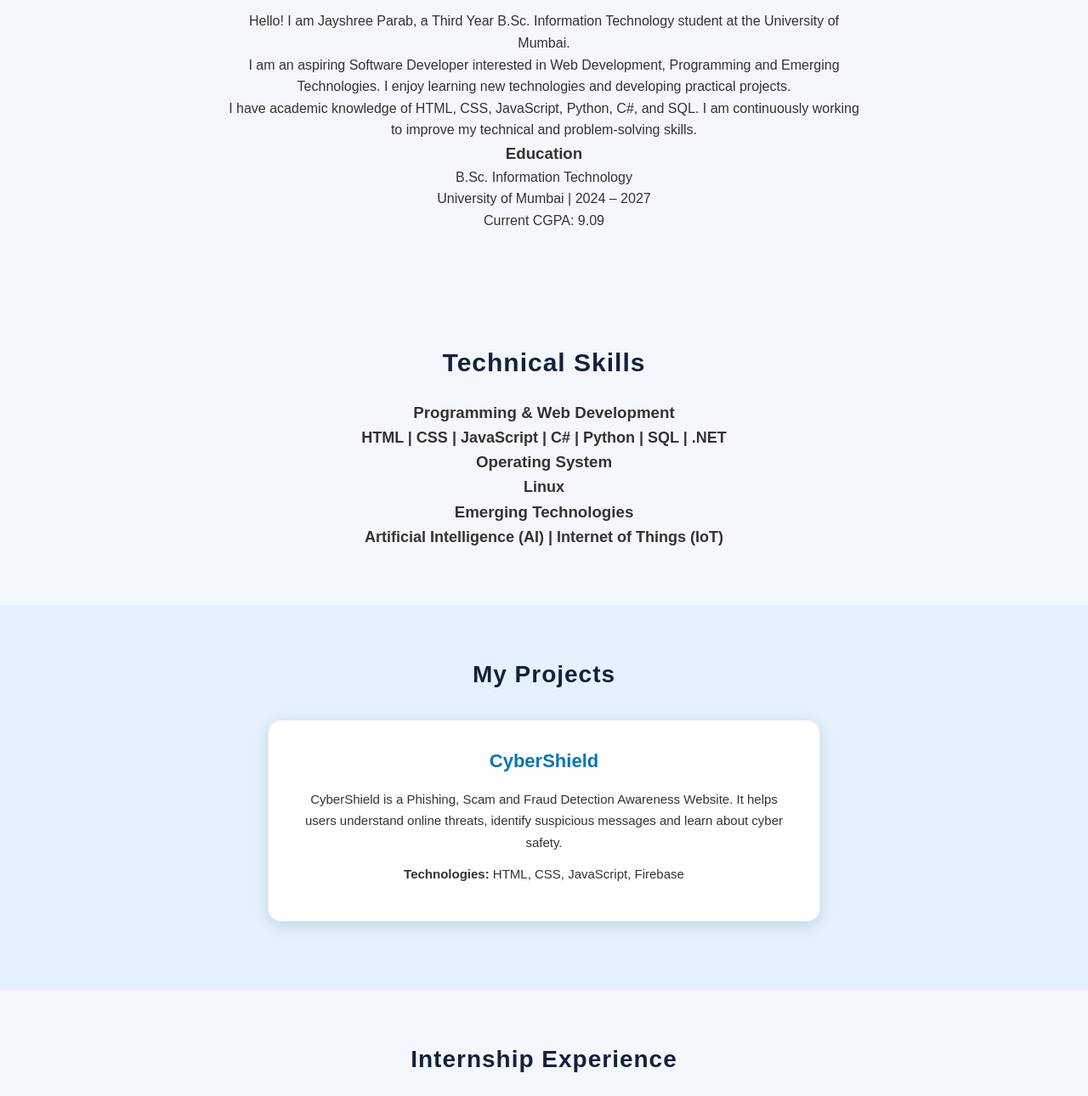
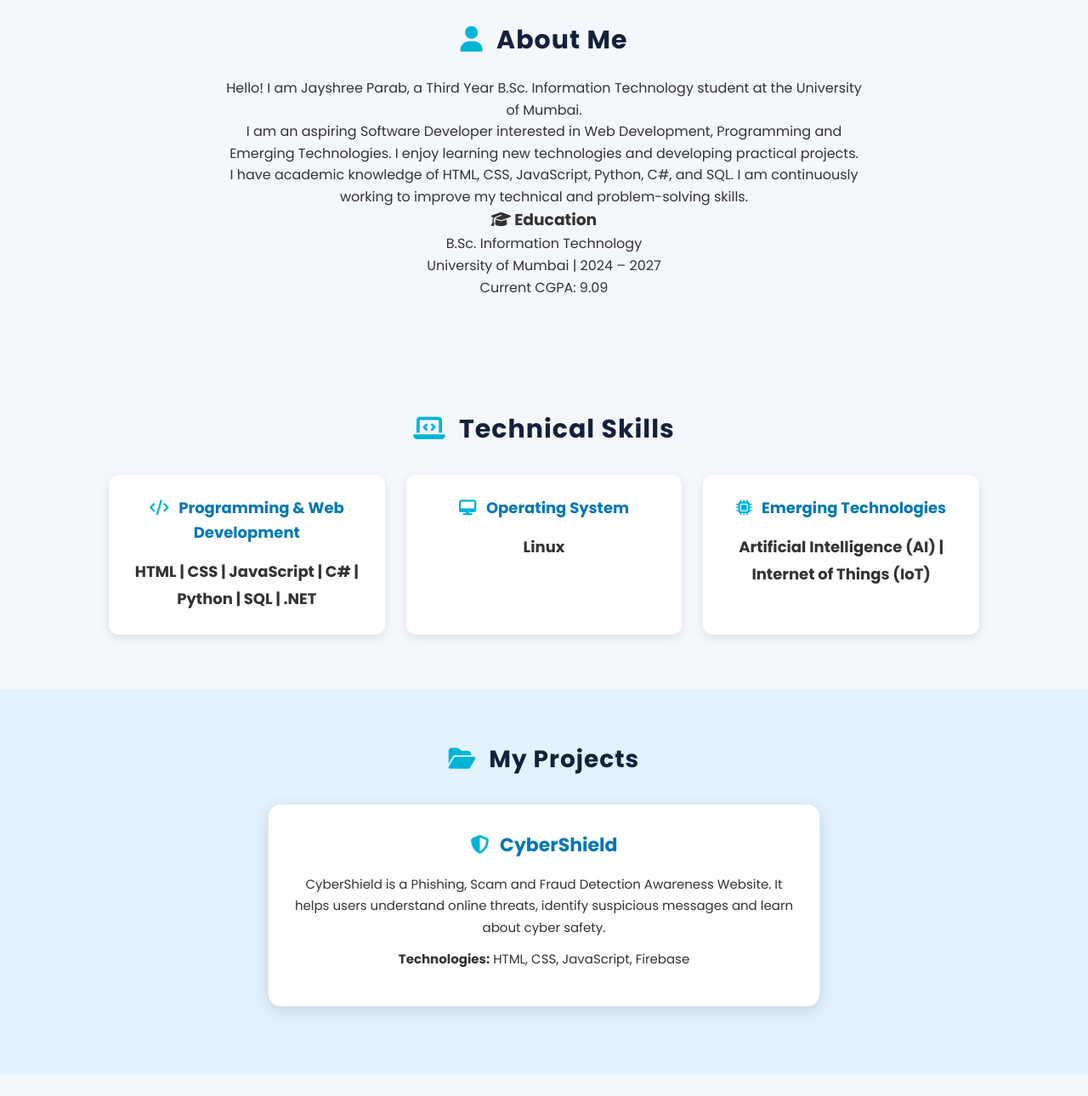
Before and after one commit to jayshreeparab2224-lab/MyPortfolio, a plain HTML site: page index.html in a window 1280 px wide. Shown: the part 753-2043 px from the top of the page at 85% size. Drawn offline with Linux system fonts and the light colour scheme.

Commit message:
Update portfolio structure and add icons

```diff
--- a/index.html
+++ b/index.html
@@ -1,11 +1,21 @@
 
 <!DOCTYPE html>
 <html lang="en">
+
 <head>
     <meta charset="UTF-8">
     <meta name="viewport" content="width=device-width, initial-scale=1.0">
+
     <title>Jayshree Parab | Portfolio</title>
+
+    <!-- Google Font -->
+    <link href="https://fonts.googleapis.com/css2?family=Poppins:wght@400;500;600;700&display=swap" rel="stylesheet">
+
+    <!-- CSS File -->
     <link rel="stylesheet" href="style.css">
+
+    <!-- Font Awesome Icons -->
+    <link rel="stylesheet" href="https://cdnjs.cloudflare.com/ajax/libs/font-awesome/6.5.2/css/all.min.css">
 </head>
 
 <body>
@@ -13,6 +23,7 @@
     <!-- Navigation -->
     <nav>
         <h2>Jayshree.</h2>
+
         <ul>
             <li><a href="#home">Home</a></li>
             <li><a href="#about">About</a></li>
@@ -25,15 +36,37 @@
 
     <!-- Home Section -->
     <section id="home">
+
         <h1>Hello, I'm Jayshree Parab</h1>
+
         <h3>BSc IT Student | Aspiring Web Developer</h3>
+
         <p>Welcome to my personal portfolio website.</p>
-        <img src="profile.png" alt="Jayshree Profile Photo" class="profile-img">
+
+        <img src="profile.png"
+             alt="Jayshree Profile Photo"
+             class="profile-img">
+
+        <div class="home-buttons">
+
+            <a href="#projects" class="btn">
+                <i class="fas fa-folder-open"></i>
+                View My Projects
+            </a>
+
+            <a href="#contact" class="btn btn-outline">
+                <i class="fas fa-envelope"></i>
+                Contact Me
+            </a>
+
+        </div>
+
     </section>
 
     <!-- About Section -->
     <section id="about">
-    <h2>About Me</h2>
+
+        <h2><i class="fas fa-user"></i> About Me</h2>
 
         <p>
             Hello! I am Jayshree Parab, a Third Year
@@ -56,35 +89,74 @@
             my technical and problem-solving skills.
         </p>
 
-    <h3>Education</h3>
+        <h3><i class="fas fa-graduation-cap"></i> Education</h3>
+
         <p>B.Sc. Information Technology</p>
         <p>University of Mumbai | 2024 – 2027</p>
         <p>Current CGPA: 9.09</p>
+
     </section>
 
     <!-- Skills Section -->
+    <section id="skills">
 
-<!-- Skills Section -->
-    <section id="skills">
-    <h2>Technical Skills</h2>
+        <h2><i class="fas fa-laptop-code"></i> Technical Skills</h2>
 
-    <h3>Programming & Web Development</h3>
-    <p>HTML | CSS | JavaScript | C# | Python | SQL | .NET</p>
+        <div class="skills-container">
 
-    <h3>Operating System</h3>
+            <div class="skill-card">
+
+                <h3>
+                    <i class="fas fa-code"></i>
+                    Programming & Web Development
+                </h3>
+
+                <p>
+                    HTML | CSS | JavaScript | C# | Python | SQL | .NET
+                </p>
+
+            </div>
+
+            <div class="skill-card">
+
+                <h3>
+                    <i class="fas fa-desktop"></i>
+                    Operating System
+                </h3>
+
                 <p>Linux</p>
 
-    <h3>Emerging Technologies</h3>
-    <p>Artificial Intelligence (AI) | Internet of Things (IoT)</p>
+            </div>
+
+            <div class="skill-card">
+
+                <h3>
+                    <i class="fas fa-microchip"></i>
+                    Emerging Technologies
+                </h3>
+
+                <p>
+                    Artificial Intelligence (AI) |
+                    Internet of Things (IoT)
+                </p>
+
+            </div>
+
+        </div>
+
     </section>
-
 
     <!-- Projects Section -->
     <section id="projects">
-    <h2>My Projects</h2>
+
+        <h2><i class="fas fa-folder-open"></i> My Projects</h2>
 
         <div class="project-card">
-        <h3>CyberShield</h3>
+
+            <h3>
+                <i class="fas fa-shield-halved"></i>
+                CyberShield
+            </h3>
 
             <p>
                 CyberShield is a Phishing, Scam and
@@ -94,50 +166,69 @@
                 about cyber safety.
             </p>
 
-        <p><strong>Technologies:</strong> HTML, CSS, JavaScript, Firebase</p>
+            <p>
+                <strong>Technologies:</strong>
+                HTML, CSS, JavaScript, Firebase
+            </p>
+
         </div>
+
     </section>
 
     <!-- Internship Section -->
     <section id="internship">
-    <h2>Internship Experience</h2>
+
+        <h2><i class="fas fa-briefcase"></i> Internship Experience</h2>
 
         <div class="internship-card">
+
             <h3>Full-stack Development Intern</h3>
+
             <h4>Cognifyz IT Solutions Pvt. Ltd.</h4>
+
             <p>November 2026</p>
+
             <p>
                 Selected for a Full-stack Development
                 Internship to enhance my practical
                 development skills and gain industry
                 experience.
             </p>
-        <p><strong>Status:</strong> Currently Working</p>
+
+            <p>
+                <strong>Status:</strong> Selected for Internship
+            </p>
+
         </div>
+
     </section>
-
-
-
-    <!-- Contact Section -->
 
     <!-- Contact Section -->
     <section id="contact">
-    <h2>Contact Me</h2>
+
+        <h2><i class="fas fa-address-card"></i> Contact Me</h2>
 
         <div class="contact-card">
-        <p><strong>Email:</strong>
+
+            <p>
+                <i class="fas fa-envelope"></i>
+                <strong>Email:</strong>
                 jayshreeparab2224@gmail.com
             </p>
 
-        <p><strong>LinkedIn:</strong>
+            <p>
+                <i class="fab fa-linkedin"></i>
+                <strong>LinkedIn:</strong>
+
                 <a href="https://www.linkedin.com/in/jayshree-parab/"
                    target="_blank">
                     Visit My LinkedIn Profile
                 </a>
             </p>
+
         </div>
+
     </section>
-
 
 </body>
 </html>
```
Lines whose indentation alone changed are shown as unchanged.
